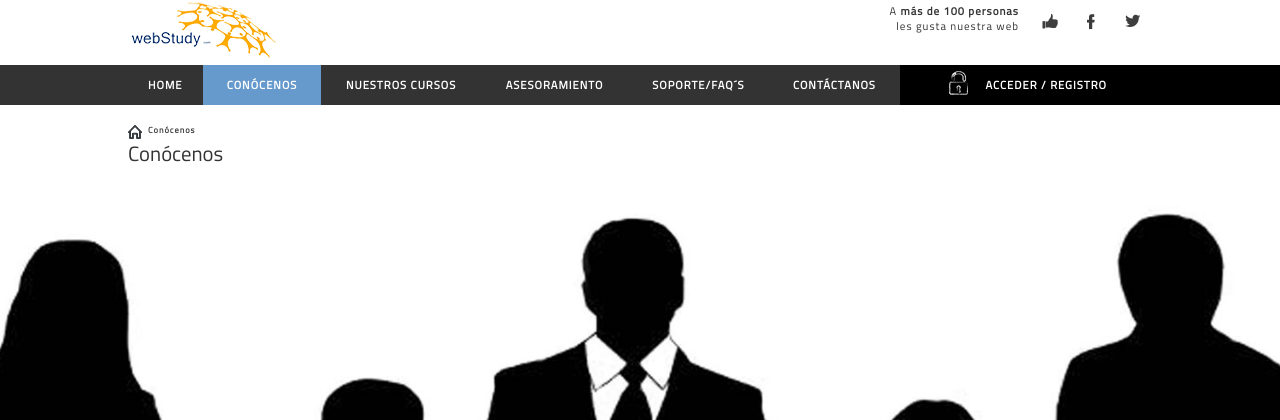
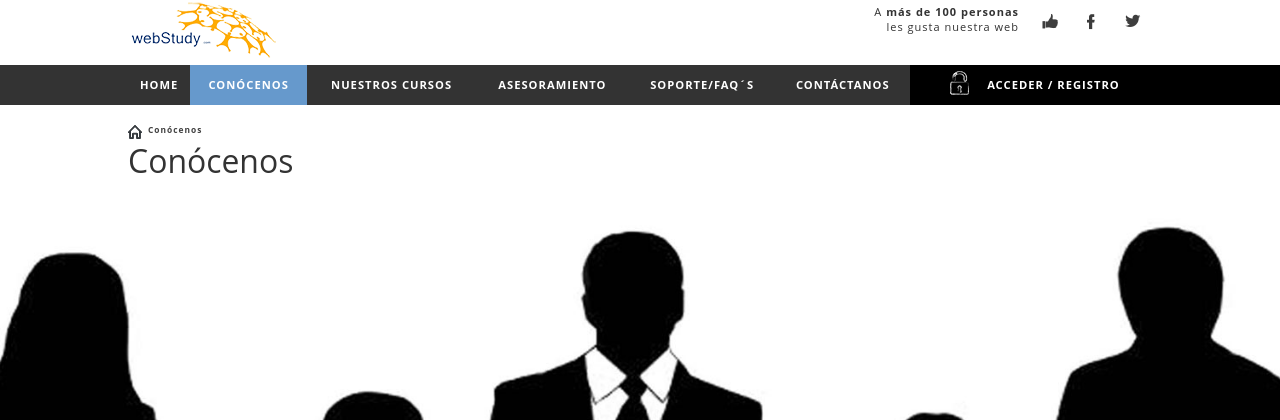
Before and after one commit to Dusr/webStudy, a PHP site: page /conocenos.php in a window 1280 px wide. Shown: the top 420 px of the page. Run offline with PHP 8.4, Linux system fonts and the light colour scheme.

Commit message:
cambios en el index y css global

```diff
--- a/css/globalStyle.css
+++ b/css/globalStyle.css
@@ -369,17 +369,17 @@ nav.menu_principal ul {
     width: 100%;
 }
 
-nav.menu_principal ul li:first-child {
+/*nav.menu_principal ul li:first-child {
     padding: 0;
     text-align: left;
-}
+}*/
 
 nav.menu_principal ul li {
     display: table-cell;
     font-size: 0.8em;  /*11.2px*/
     line-height: 40px;
     list-style: outside none none;
-    padding:0 20px 0 5px;
+    padding:0 5px;
     text-align: center;
     text-transform: uppercase;
     font-weight: bold;
@@ -414,8 +414,6 @@ nav.menu_principal ul li.menuLogin{
     background: none repeat scroll 0 0 #000;
     padding: 0;
     position: relative;
-    text-align: right;
-
 }
 
 nav.menu_principal .menuLogin a {
@@ -439,7 +437,10 @@ nav.menu_principal_historias::after {
 }
 
 /*Colores para los enlaces de las paginas en la navegación*/
-/*Conocenos*/
+nav.menu_principal ul > li.item-2:hover, nav.menu_principal ul > li.item-1.activo {
+  background: none repeat scroll 0 0 #a4a2a2;
+}
+
 nav.menu_principal ul > li.item-2:hover, nav.menu_principal ul > li.item-2.activo {
   background: none repeat scroll 0 0 #6699cc;
 }
@@ -570,7 +571,7 @@ nav.menu_principal .submenu_principal li p{
 
 .breadcrumb h2 {
     float: left;
-    font-size: 1.85em;
+    font-size: 2.85em;
     line-height: 1.2;
     margin: 0;
     text-align: left;
@@ -718,7 +719,7 @@ select {
 }
 
 /*Cambios DAVID*/
-.item-1, .item-2, .item-3, .item-4, .item-5, .item-6, .menuLogin{
+/*.item-1, .item-2, .item-3, .item-4, .item-5, .item-6, .menuLogin{
     padding-left:20px !important;
 
 }
@@ -730,7 +731,7 @@ select {
 }
 nav.menu_principal ul > li.item-1:hover, nav.menu_principal ul > li.item-1.activo {
   background: none repeat scroll 0 0 grey;
-}
-*{
+}*/
+/**{
     font-family: 'Titillium Web', sans-serif !important;
-}
+}*/
```
Also changed, not shown: index.php (indentation only).
